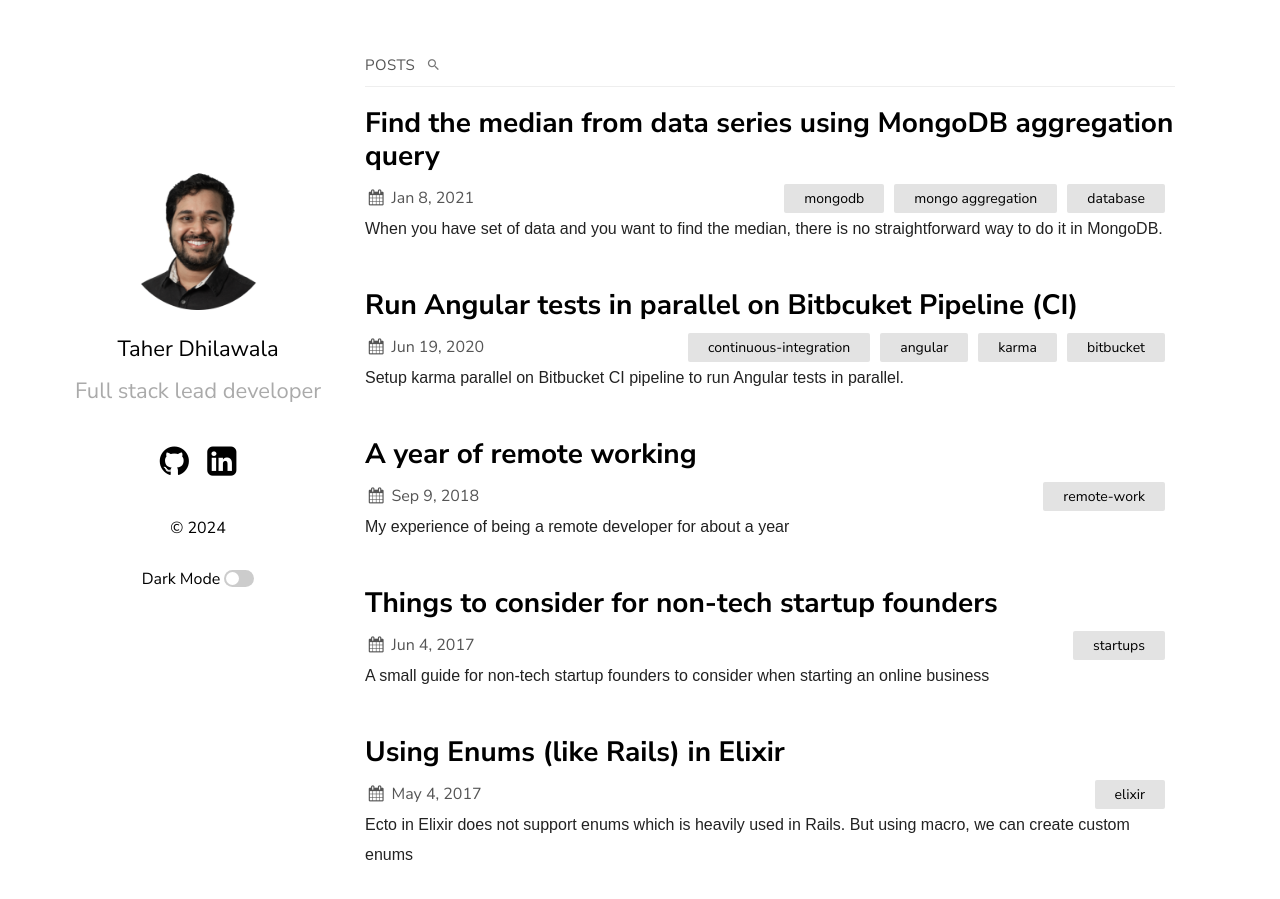
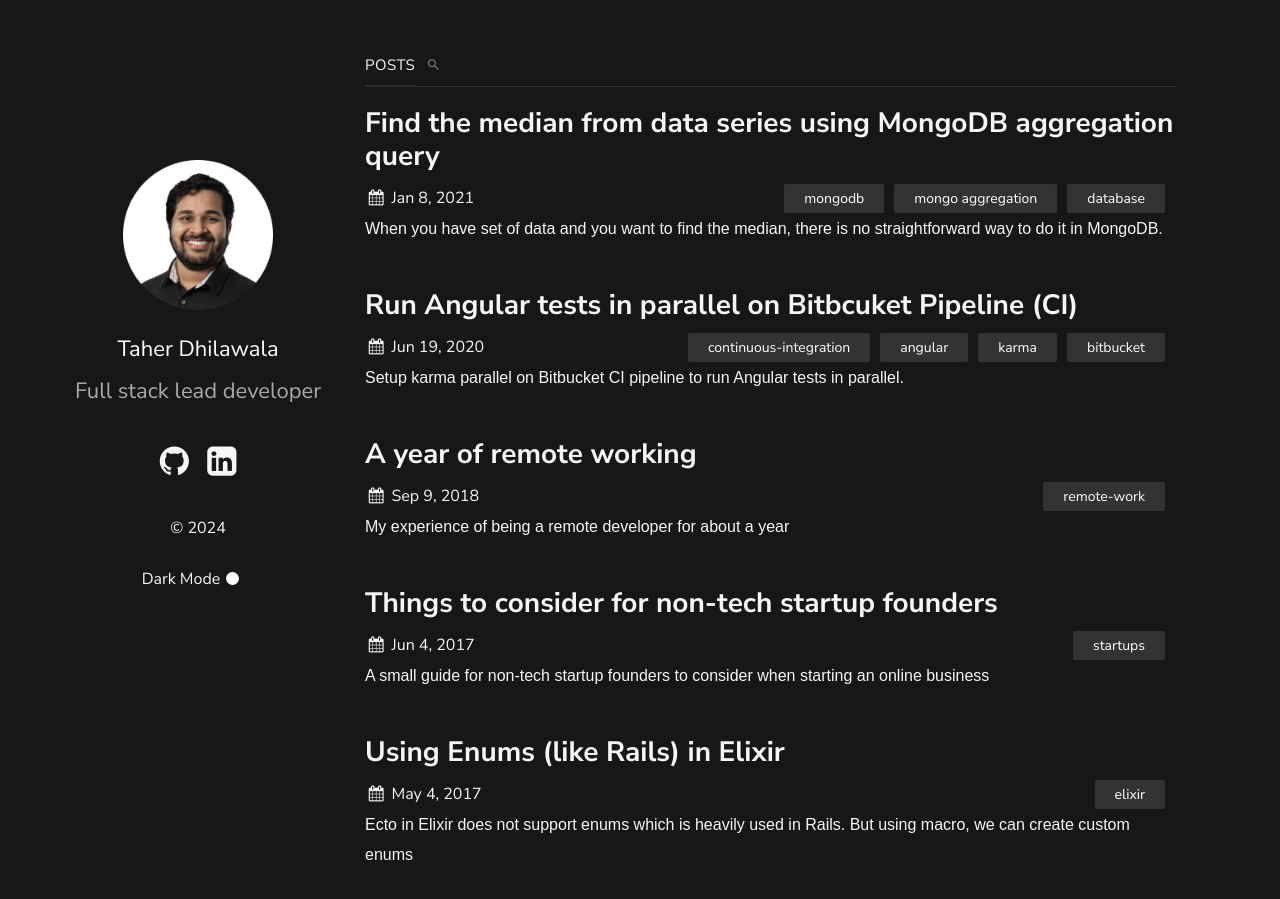
Before and after one commit to taher435/taher435.github.io, a Jekyll site: the page built from index.md, in a window 1280 px wide and 900 px high. Built offline with Jekyll 4.4.1, drawn with Linux system fonts in a browser that asks for light colours.

Commit message:
Make dark mode the default

```diff
--- a/_layouts/default.html
+++ b/_layouts/default.html
@@ -11,7 +11,7 @@
 {% assign condensed_class = "" %}
 {%- endif -%}
 
-<body>
+<body class="dark">
   <main class="container">
     <section class="about">
       <div class="about-header {{condensed_class}}">
--- a/assets/js/darkmode.js
+++ b/assets/js/darkmode.js
@@ -30,7 +30,9 @@ function checkDark() {
     checkDarkDone = true;
 }
 
-// const userPrefersDark = window.matchMedia && window.matchMedia('(prefers-color-scheme: dark)').matches;
+const userPrefersDark = window.matchMedia && window.matchMedia('(prefers-color-scheme: dark)').matches;
+console.log('User preference: ', userPrefersDark)
+
 var theme = getCookie('theme');
 if (theme === 'dark') { // (theme === null && userPrefersDark)
     var checkDarkDone = false;
```
